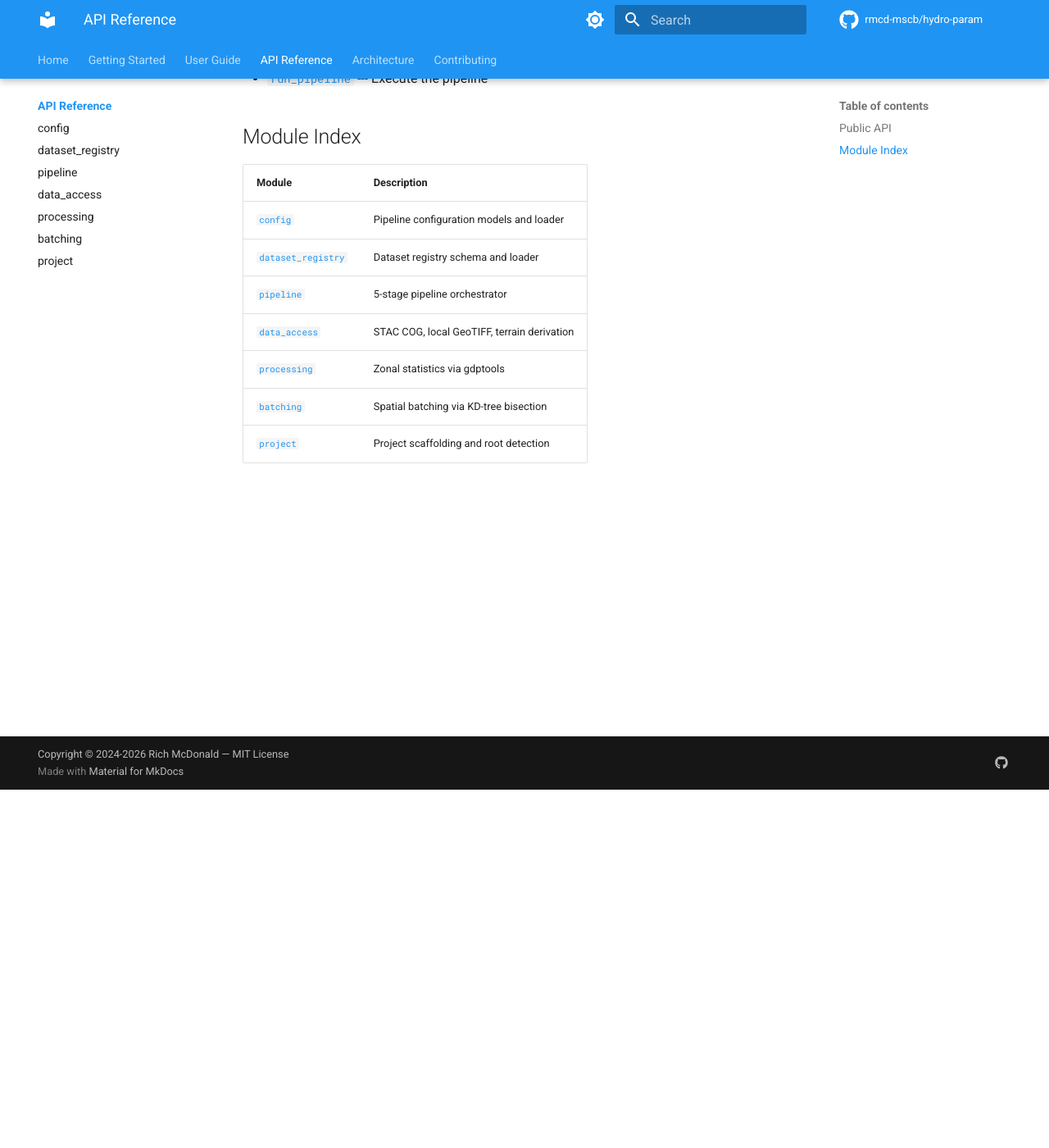
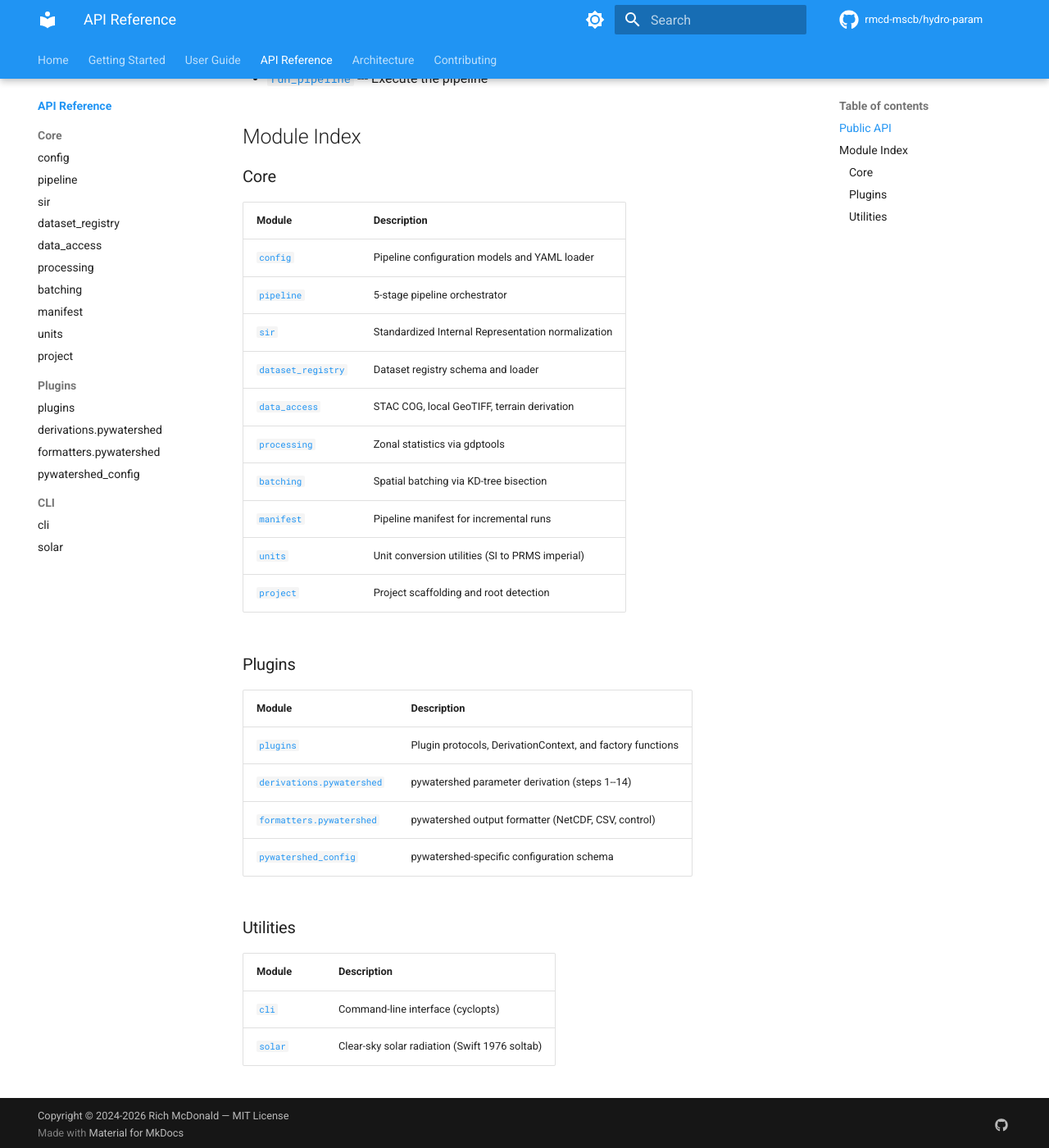
Before and after one commit to rmcd-mscb/hydro-param, an MkDocs documentation site: the page built from docs/api/index.md, in a window 1280 px wide and 1400 px high, scrolled down 437 px. Shown: the whole window at 82% size. Built offline with MkDocs 1.6.1 and Material for MkDocs 9.7.7, drawn with Linux system fonts in a browser that asks for light colours; comment, search, counter and statistics services are not loaded.

Commit message:
docs: add 9 missing API pages and fix griffe compatibility
- Add API reference pages: plugins, derivations.pywatershed,
  formatters.pywatershed, sir, units, solar, manifest,
  pywatershed_config, cli
- Organize nav into Core, Plugins, and CLI sections
- Update API index with complete module listing
- Fix Parameters→Attributes on Pydantic/dataclass docstrings
  (griffe expects Attributes for class fields)

Co-Authored-By: Claude Opus 4.6 <noreply@anthropic.com>

```diff
--- a/docs/api/index.md
+++ b/docs/api/index.md
@@ -14,12 +14,33 @@ The following are exported from the top-level `hydro_param` package:
 
 ## Module Index
 
+### Core
+
 | Module | Description |
 |---|---|
-| [`config`](config.md) | Pipeline configuration models and loader |
+| [`config`](config.md) | Pipeline configuration models and YAML loader |
+| [`pipeline`](pipeline.md) | 5-stage pipeline orchestrator |
+| [`sir`](sir.md) | Standardized Internal Representation normalization |
 | [`dataset_registry`](registry.md) | Dataset registry schema and loader |
-| [`pipeline`](pipeline.md) | 5-stage pipeline orchestrator |
 | [`data_access`](data-access.md) | STAC COG, local GeoTIFF, terrain derivation |
 | [`processing`](processing.md) | Zonal statistics via gdptools |
 | [`batching`](batching.md) | Spatial batching via KD-tree bisection |
+| [`manifest`](manifest.md) | Pipeline manifest for incremental runs |
+| [`units`](units.md) | Unit conversion utilities (SI to PRMS imperial) |
 | [`project`](project.md) | Project scaffolding and root detection |
+
+### Plugins
+
+| Module | Description |
+|---|---|
+| [`plugins`](plugins.md) | Plugin protocols, DerivationContext, and factory functions |
+| [`derivations.pywatershed`](derivations-pywatershed.md) | pywatershed parameter derivation (steps 1--14) |
+| [`formatters.pywatershed`](formatters-pywatershed.md) | pywatershed output formatter (NetCDF, CSV, control) |
+| [`pywatershed_config`](pywatershed-config.md) | pywatershed-specific configuration schema |
+
+### Utilities
+
+| Module | Description |
+|---|---|
+| [`cli`](cli.md) | Command-line interface (cyclopts) |
+| [`solar`](solar.md) | Clear-sky solar radiation (Swift 1976 soltab) |
--- a/mkdocs.yml
+++ b/mkdocs.yml
@@ -88,13 +88,25 @@ nav:
       - user-guide/datasets.md
   - API Reference:
       - api/index.md
-      - api/config.md
-      - api/registry.md
-      - api/pipeline.md
-      - api/data-access.md
-      - api/processing.md
-      - api/batching.md
-      - api/project.md
+      - Core:
+          - api/config.md
+          - api/pipeline.md
+          - api/sir.md
+          - api/registry.md
+          - api/data-access.md
+          - api/processing.md
+          - api/batching.md
+          - api/manifest.md
+          - api/units.md
+          - api/project.md
+      - Plugins:
+          - api/plugins.md
+          - api/derivations-pywatershed.md
+          - api/formatters-pywatershed.md
+          - api/pywatershed-config.md
+      - CLI:
+          - api/cli.md
+          - api/solar.md
   - Architecture:
       - design.md
   - Contributing:
```
Also changed, not shown: docs/api/cli.md (added, +3 -0 lines), docs/api/derivations-pywatershed.md (added, +3 -0 lines), docs/api/formatters-pywatershed.md (added, +3 -0 lines), docs/api/manifest.md (added, +3 -0 lines), docs/api/plugins.md (added, +3 -0 lines), docs/api/pywatershed-config.md (added, +3 -0 lines), docs/api/sir.md (added, +3 -0 lines), docs/api/solar.md (added, +3 -0 lines), docs/api/units.md (added, +3 -0 lines), 4 other files.
